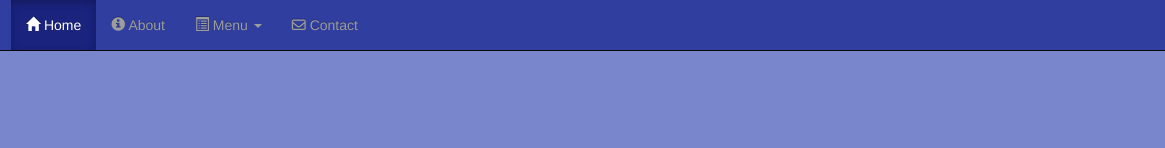
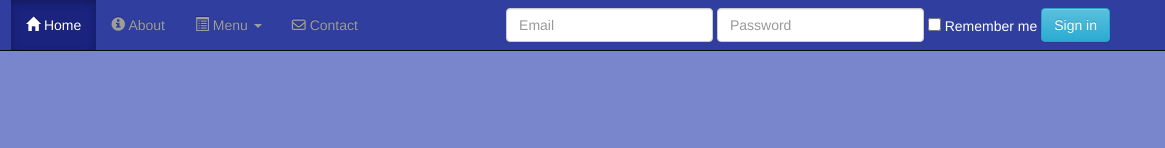
Before and after one commit to sarwar55/ConFusion, a plain HTML site: page index.html in a window 1280 px wide. Shown: the top 148 px of the page, 115-1280 px from the left. Drawn offline with nearby package versions, Linux system fonts and the light colour scheme.

Commit message:
Add login option to the nav bar

```diff
--- a/index.html
+++ b/index.html
@@ -60,8 +60,32 @@
                 <li><a href="contactus.html">
                 <i class ="fa fa-envelope-o"></i> Contact</a></li>
             </ul>
+
+
+            <form class="navbar-right form-inline">
+              <div class="form-group">
+                <label class="sr-only" for="inputEmail">Email address</label>
+                <input type="email" class="form-control" id="inputEmail" placeholder="Email">
+              </div>
+              <div class="form-group">
+                <label class="sr-only" for="inputPassword">Password</label>
+                <input type="password" class="form-control" id="inputPassword" placeholder="Password">
+              </div>
+              <div class="checkbox">
+                <label style="color: white;">
+                  <input type="checkbox"> Remember me
+                </label>
+              </div>
+              <button type="submit" class="btn btn-info navbar-btn">Sign in</button>
+            </form>
+
+
+
+
+
         </div>
     </div>
+
 </nav>
 
     <header class = "jumbotron">
```
Also changed, not shown: aboutus.html (+16 -0 lines), contactus.html (+16 -0 lines). Lines whose indentation alone changed are shown as unchanged.
